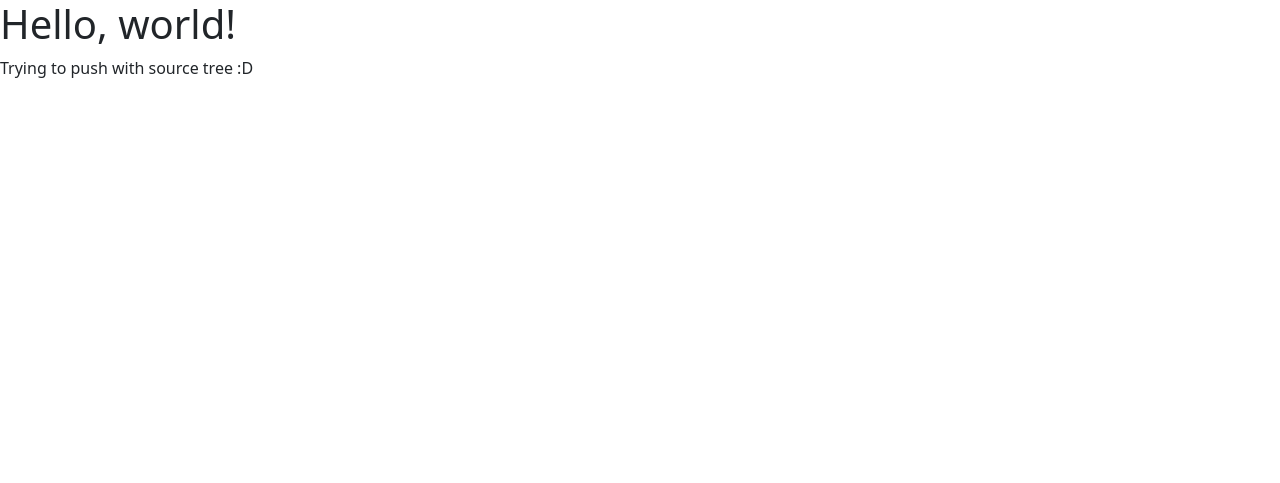
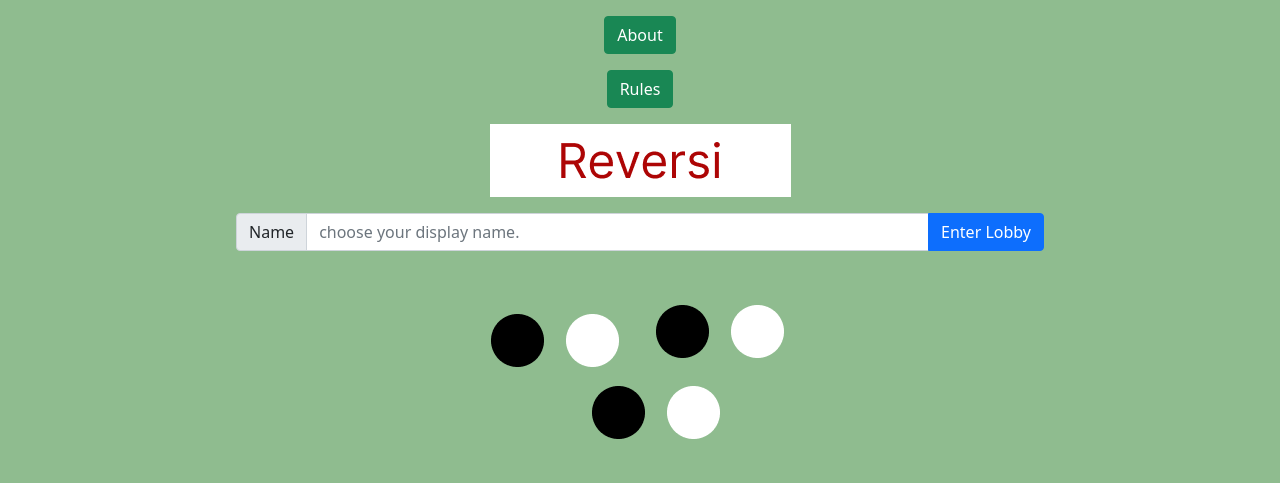
Before and after one commit to nataliab96/othello, a website: page public/index.html in a window 1280 px wide. Drawn offline with nearby package versions, Linux system fonts and the light colour scheme.

Commit message:
New reversi page

```diff
--- a/public/index.html
+++ b/public/index.html
@@ -6,17 +6,48 @@
     <meta name="viewport" content="width=device-width, initial-scale=1">
 
     <!-- Bootstrap CSS -->
-    <link href="https://cdn.jsdelivr.net/npm/bootstrap@5.0.2/dist/css/bootstrap.min.css" rel="stylesheet" integrity="sha384-EVSTQN3/azprG1Anm3QDgpJLIm9Nao0Yz1ztcQTwFspd3yD65VohhpuuCOmLASjC" crossorigin="anonymous">
-
-    <title>Hello, world bambi!</title>
+    <link href="https://cdn.jsdelivr.net/npm/bootstrap@5.1.3/dist/css/bootstrap.min.css" rel="stylesheet" integrity="sha384-1BmE4kWBq78iYhFldvKuhfTAU6auU8tT94WrHftjDbrCEXSU1oBoqyl2QvZ6jIW3" crossorigin="anonymous">
+    <style>
+        body {
+            background-color: darkseagreen;
+        }
+    </style>
+    <title>Reversi</title>
   </head>
   <body>
-    <h1>Hello, world!</h1>
-    Trying to push with source tree :D
-    <!-- Optional JavaScript; choose one of the two! -->
+    <div class="container-fluid">
+        <div class="row m-3">
+            <div class="col text-center">
+                <a class="btn btn-success text-nowrap" href="about.html">About</a>
+            </div>
+        </div>
 
-    <!-- Option 1: Bootstrap Bundle with Popper -->
-    <script src="https://cdn.jsdelivr.net/npm/bootstrap@5.0.2/dist/js/bootstrap.bundle.min.js" integrity="sha384-MrcW6ZMFYlzcLA8Nl+NtUVF0sA7MsXsP1UyJoMp4YLEuNSfAP+JcXn/tWtIaxVXM" crossorigin="anonymous"></script>
+    <div class="col text-center">
+        <a class="btn btn-success text-nowrap" href="https://en.wikipedia.org/wiki/Reversi">Rules</a>
+    </div>
+        </div>
 
+        <div class="row m-3">
+            <div class="col text-center">
+                <img class="img-fluid" src="assets/images/top-splash.png" alt="reversi logo 1">
+            </div>
+        </div>
+
+        <div class="row align-items-center justify-content-center m-3">
+                <div class="col-8">
+                    <div class="input-group">
+                    <span class="input-group-text" id="displayName">Name</span>
+                    <input type="text" class="form-control text-nowrap" id="nameInput" placeholder="choose your display name." arial-label="enter your display name for use while playing reversi" aria-describedby="displayName">
+                    <button type="submit" class="btn btn-primary text-nowrap" id="lobbyButton" onclick="window.location='lobby.html'">Enter Lobby</button>
+                </div>
+                </div>
+        </div>
+
+        <div class="row m-3">
+            <div class="col text-center">
+                <img class="img-fluid" src="assets/images/bottom-splash.png" alt="reversi logo 2">
+        </div>
+    </div>
+          <script src="https://cdn.jsdelivr.net/npm/bootstrap@5.1.3/dist/js/bootstrap.bundle.min.js" integrity="sha384-ka7Sk0Gln4gmtz2MlQnikT1wXgYsOg+OMhuP+IlRH9sENBO0LRn5q+8nbTov4+1p" crossorigin="anonymous"></script>
   </body>
 </html>
```
Also changed, not shown: public/about.html (added, +36 -0 lines), public/lobby.html (added, +29 -0 lines), public/assets/images/bottom-splash.png (added), public/assets/images/top-splash.png (added).
